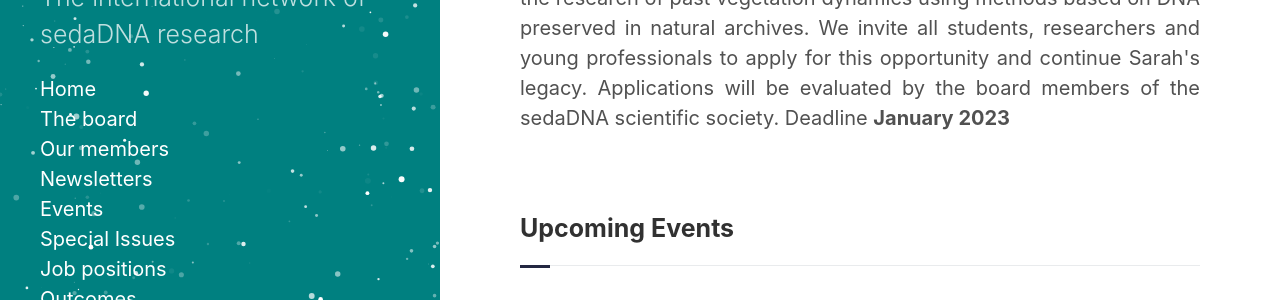
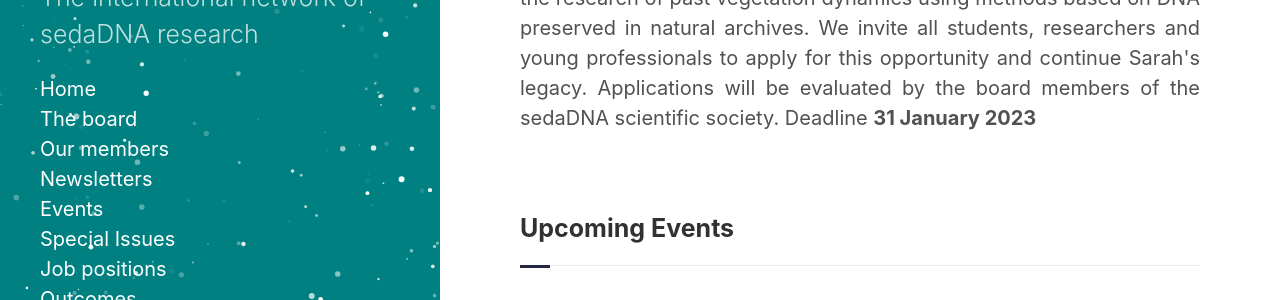
Before and after one commit to sedadna/sedadna.github.io, a Jekyll site: the page built from category/events.md, in a window 1280 px wide and 900 px high. Shown: the part 393-693 px from the top of the window. Built offline with Jekyll 4.4.1, drawn with Linux system fonts in a browser that asks for light colours.

Commit message:
Update events.md

```diff
--- a/category/events.md
+++ b/category/events.md
@@ -8,7 +8,7 @@
 <div class="intro">
 
 <h3 class="section-title underline">Research Scholarships</h3>
-<p> To honour the memory of the young and talented researcher Sarah Crump who recently passed away, the SVS society announce an extra call this year, the <a href="https://sites.google.com/view/svsplantgeogr/scholarships" target="_blank"><b>Sarah Crump's research scholarships</b></a>, dedicated to the research of past vegetation dynamics using methods based on DNA preserved in natural archives. We invite all students, researchers and young professionals to apply for this opportunity and continue Sarah's legacy. Applications will be evaluated by the board members of the sedaDNA scientific society. Deadline <b>January 2023</b></p>
+<p> To honour the memory of the young and talented researcher Sarah Crump who recently passed away, the SVS society announce an extra call this year, the <a href="https://sites.google.com/view/svsplantgeogr/scholarships" target="_blank"><b>Sarah Crump's research scholarships</b></a>, dedicated to the research of past vegetation dynamics using methods based on DNA preserved in natural archives. We invite all students, researchers and young professionals to apply for this opportunity and continue Sarah's legacy. Applications will be evaluated by the board members of the sedaDNA scientific society. Deadline <b>31 January 2023</b></p>
 <br>
 <h3 class="section-title underline">Upcoming Events</h3>
 <p>23-28 April 2023 : <a href="https://meetingorganizer.copernicus.org/EGU23/session/45007" target="_blank"><b>Session BG5.3b at EGU2023</b></a> 'Novel molecular tools (biomarkers and DNA) in climatic and environmental archives – challenges, advances, and prospects' Conveners : Doreen Huang, Marina Morlock, Tobias Schneider. Abstract submission deadline: 10 January 2023</p>
```
